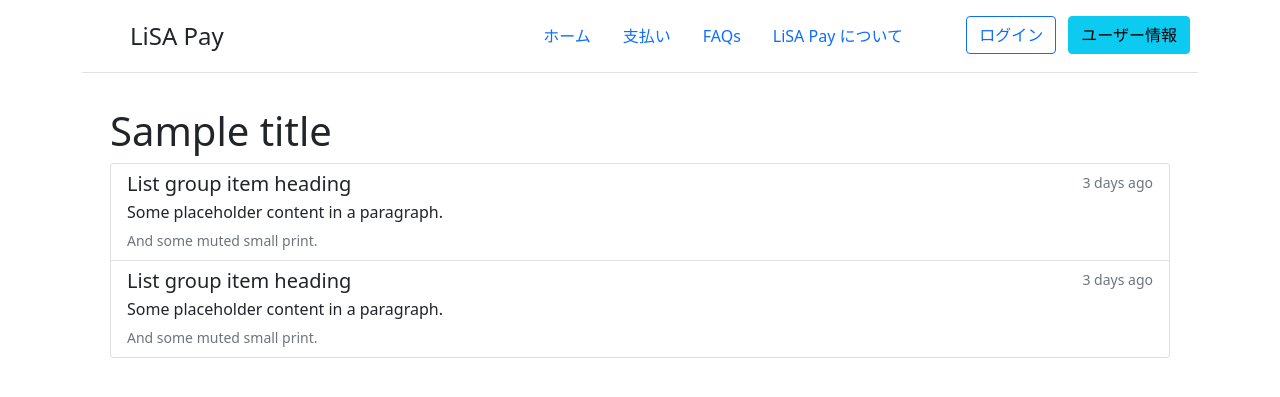
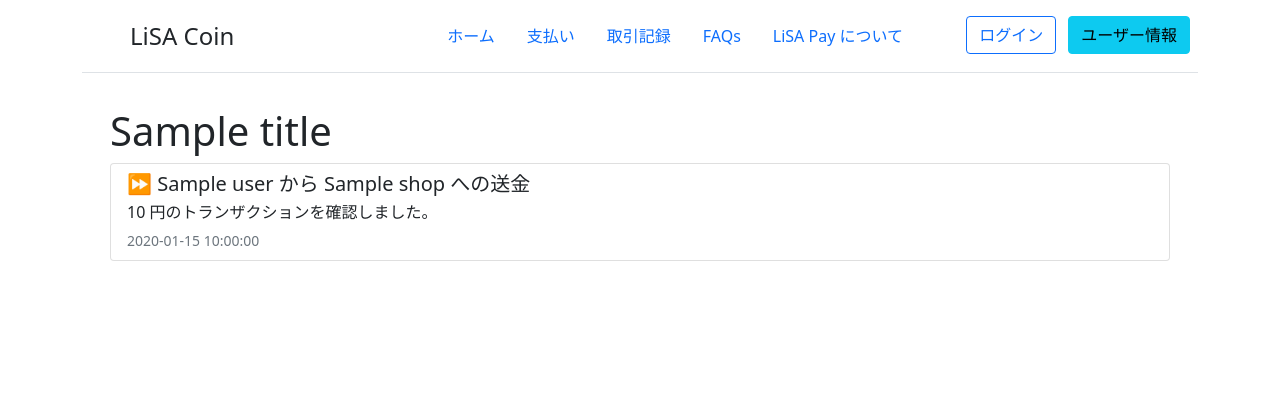
Before and after one commit to LiSA-02-Kaken/virtual_money_transaction, a FastAPI app: template templates/history.html in a window 1280 px wide. Shown: the top 397 px of the page. Run offline with FastAPI, Linux system fonts and the light colour scheme; the template is opened without the code that fills it: most values are stand-ins (such as "Sample title", 1, 10 or a date in 2020); some libraries are stand-ins or nearby versions.

Commit message:
add view history

```diff
--- a/main.py
+++ b/main.py
@@ -60,8 +60,18 @@ async def token(form: OAuth2PasswordRequestForm = Depends()):
 @app.get("/transaction/history")
 async def payment_history(request: Request):
     transaction_history = SettlementLog.select()
-    #print(transaction_history.session)
-    return templates.TemplateResponse("history.html", context={'request': request})
+    session = [session.session for session in transaction_history]
+    user = [user.user for user in transaction_history]
+    balance = [balance.balance for balance in transaction_history]
+    time = [time.time for time in transaction_history]
+    shop = [shop.shop for shop in transaction_history]
+
+    result = []
+    for (session, user, balance, time, shop) in zip(session, user, balance, time, shop):
+        result.append({'session': session, 'user': user, 'balance': balance, 'time': time, 'shop': shop})
+
+
+    return templates.TemplateResponse("history.html", context={'request': request, 'result': result})
 
 @app.get("/transaction/pay")
 async def payment(request: Request, access: Optional[str]=Cookie(None)):
--- a/models.py
+++ b/models.py
@@ -39,7 +39,7 @@ if __name__ == "__main__":
     db.create_tables([Shop])
     db.create_tables([SettlementLog])
 
-    Shop.create(name='lisa', shopid="u7ab4")
-    User.create(name='naxii', password=gen_hash("aiueo"), balance=10000)
+    Shop.create(name='Kadai Kenkyu Test Server', shopid="u7ab4")
+    #User.create(name='naxii', password=gen_hash("aiueo"), balance=10000)
 
     print("Task completed successfully.\nこれはテストモデルの作成です。")
--- a/templates/history.html
+++ b/templates/history.html
@@ -2,21 +2,15 @@
 {%- block content %}
 
 <div class="list-group">
+  {% for transaction in result %}
     <a href="#" class="list-group-item list-group-item-action">
       <div class="d-flex w-100 justify-content-between">
-        <h5 class="mb-1">List group item heading</h5>
-        <small class="text-muted">3 days ago</small>
+        <h5 class="mb-1"> ⏩ {{transaction.user}} から {{transaction.shop}} への送金</h5>
+        <small class="text-muted">{{transaction.session}}</small>
       </div>
-      <p class="mb-1">Some placeholder content in a paragraph.</p>
-      <small class="text-muted">And some muted small print.</small>
+      <p class="mb-1">{{transaction.balance}} 円のトランザクションを確認しました。</p>
+      <small class="text-muted">{{transaction.time}}</small>
     </a>
-    <a href="#" class="list-group-item list-group-item-action">
-      <div class="d-flex w-100 justify-content-between">
-        <h5 class="mb-1">List group item heading</h5>
-        <small class="text-muted">3 days ago</small>
-      </div>
-      <p class="mb-1">Some placeholder content in a paragraph.</p>
-      <small class="text-muted">And some muted small print.</small>
-    </a>
+    {%- endfor %}
   </div>
 {%- endblock %}
--- a/templates/layout.html
+++ b/templates/layout.html
@@ -15,12 +15,13 @@
         <header class="d-flex flex-wrap justify-content-center py-3 mb-4 border-bottom">
           <a href="/" class="d-flex align-items-center mb-3 mb-md-0 me-md-auto text-dark text-decoration-none">
             <svg class="bi me-2" width="40" height="32"><use xlink:href="#bootstrap"/></svg>
-            <span class="fs-4">LiSA Pay</span>
+            <span class="fs-4">LiSA Coin</span>
           </a>
 
           <ul class="nav nav-pills">
             <li class="nav-item"><a href="/" class="nav-link" aria-current="page">ホーム</a></li>
             <li class="nav-item"><a href="/transaction/pay" class="nav-link">支払い</a></li>
+            <li class="nav-item"><a href="/transaction/history" class="nav-link">取引記録</a></li>
             <li class="nav-item"><a href="/" class="nav-link">FAQs</a></li>
             <li class="nav-item"><a href="/" class="nav-link">LiSA Pay について</a></li>
           </ul>
```
